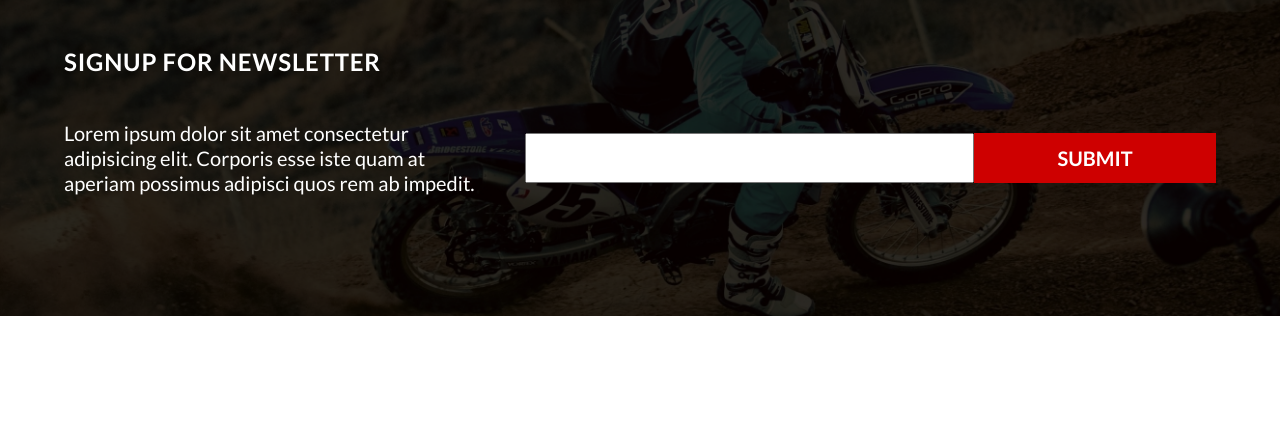
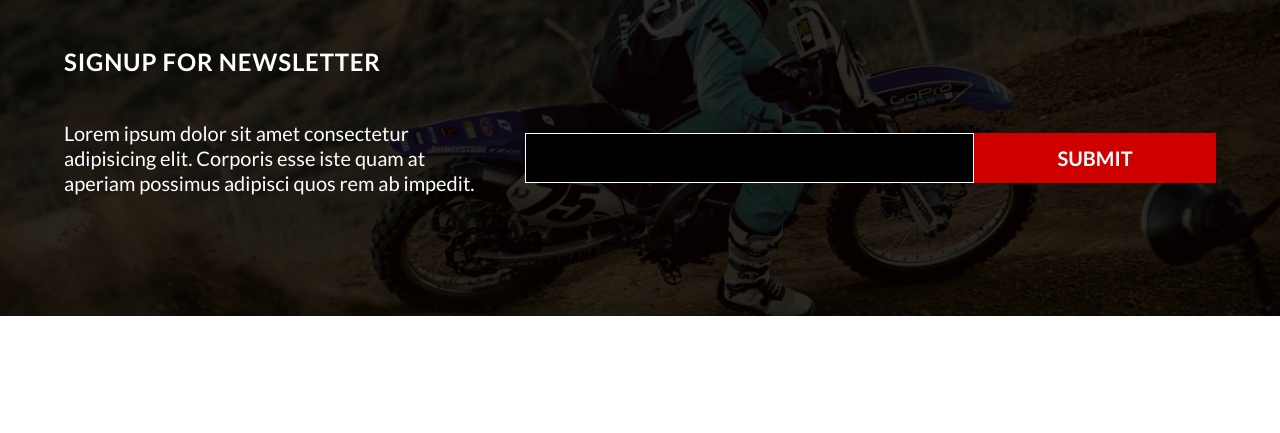
Before and after one commit to rejoan121615/bikers-club, a plain HTML site: page index.html in a window 1280 px wide. Shown: the part 4500-4933 px from the top of the page. Drawn offline with nearby package versions, Linux system fonts and the light colour scheme.

Commit message:
newsLetter form input color fix

```diff
--- a/scss/_newsLetter.scss
+++ b/scss/_newsLetter.scss
@@ -2,7 +2,6 @@
     background: url("../img/newsLetter_bg.png") no-repeat center center;
     background-size: cover;
     .container {
-
         // heading
         .heading {
             font-weight: 500;
@@ -16,26 +15,26 @@
             flex-flow: column wrap;
             justify-content: center;
             // responsive
-            @include resp ($sm) {
+            @include resp($sm) {
                 width: 100%;
                 max-width: 650px;
                 @include center;
             }
-            @include resp ($md) {
+            @include resp($md) {
                 justify-content: space-between;
                 max-width: initial;
                 flex-flow: row;
                 align-items: center;
                 margin-top: 35px;
             }
-            @include resp ($lg) {
+            @include resp($lg) {
                 margin-top: 45px;
             }
             .para {
                 width: 100%;
                 margin-top: 25px;
                 // responsive
-                @include resp ($md) {
+                @include resp($md) {
                     width: 37%;
                     margin-top: 0px;
                     text-align: left;
@@ -47,16 +46,19 @@
                 flex-flow: row wrap;
                 margin-top: 50px;
                 // responsive
-                @include resp ($md) {
+                @include resp($md) {
                     width: 60%;
                     margin-top: 0px;
                 }
 
                 #email_form {
                     width: 65%;
-                    padding: 10px 10px;
+                    padding: 10px 20px;
                     font-family: $para;
                     font-size: 18px;
+                    background-color: black;
+                    border: 1px solid white;
+                    color: white;
                 }
                 #news_submit {
                     width: 35%;
@@ -65,7 +67,6 @@
                     padding: 13px;
                 }
             }
-
         }
     }
 }
```
Also changed, not shown: css/style.css, 1 other file.
